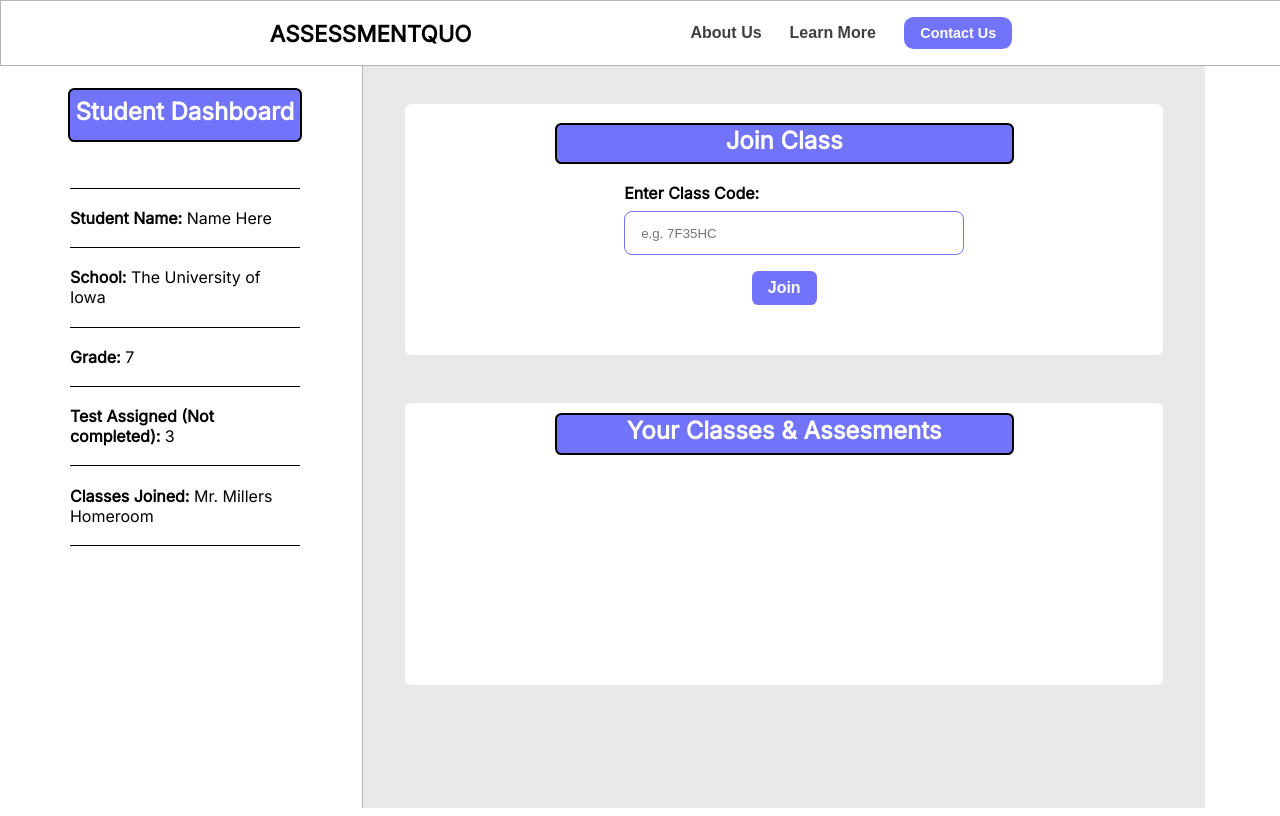
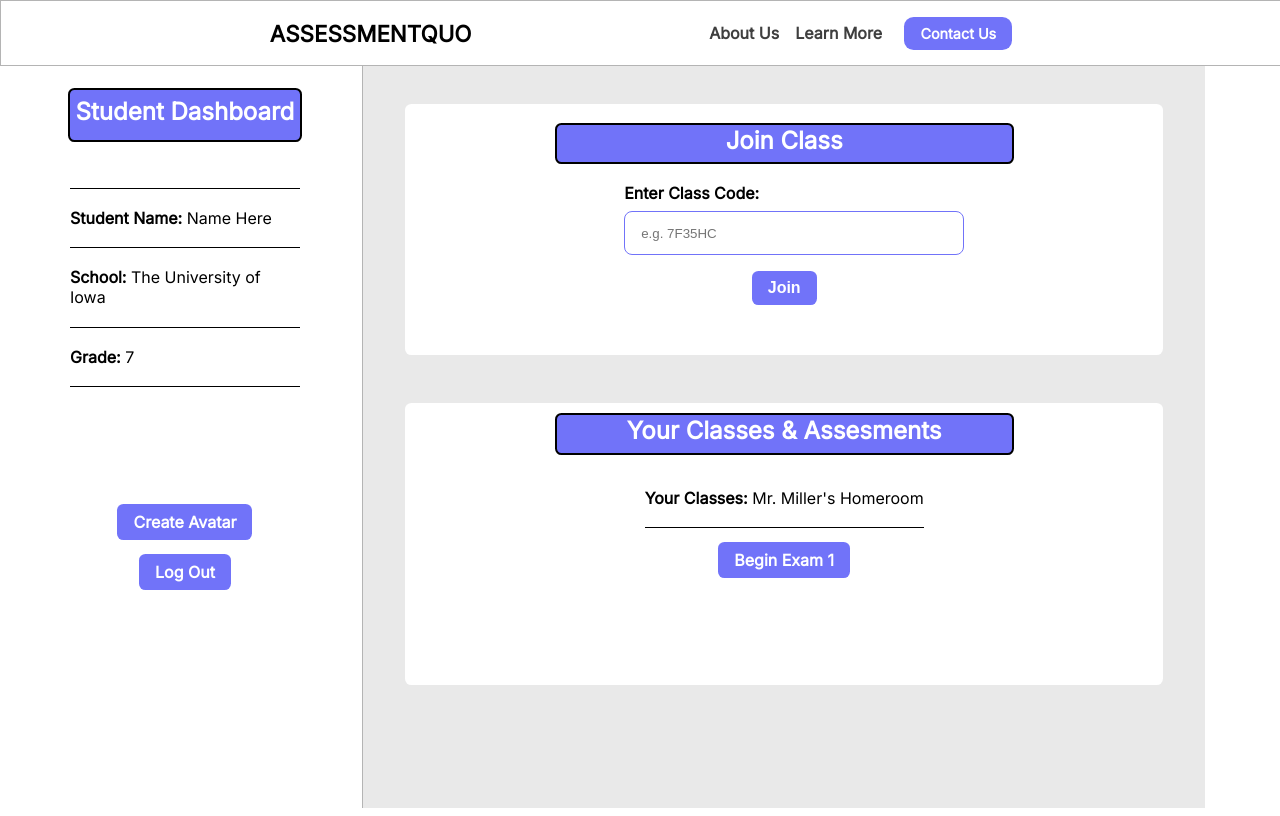
Before and after one commit to EvanCooke/AssessmentQuo-Project, a React (Create React App) app in the folder client/: page /dashboard in a window 1280 px wide. Both pictures are taken after a click on the button "Join". Built offline with nearby package versions, Linux system fonts and the light colour scheme.

Commit message:
demonstration ready

```diff
--- a/client/src/App.js
+++ b/client/src/App.js
@@ -16,7 +16,7 @@ function App() {
     return (
         <Router>
             <Routes>
-                <Route exact path="/" element={<LoginSignup/>} />
+                <Route exact path="/" element={<Homepage/>} />
                 <Route exact path="/login" element={<Login/>} />
                 <Route exact path="/dashboard" element={<Dashboard/>} />
                 <Route exact path="/student-home" element={<StudentHomepage/>} />
--- a/client/src/Components/Avatar/Avatar.jsx
+++ b/client/src/Components/Avatar/Avatar.jsx
@@ -1,4 +1,5 @@
 import React, { useState } from 'react';
+import { Link } from 'react-router-dom';
 import styles from './Avatar.module.css';
 
 // import assets/images
@@ -51,9 +52,9 @@ function Avatar() {
             <div className={styles.headerBar}>
                 <h2 className={styles.headerTitle}>ASSESSMENTQUO</h2>
                 <div>
-                    <button className={styles.button}>About Us</button>
-                    <button className={styles.button}>Learn More</button>
-                    <button className={styles.contactButton}>Contact Us</button>
+                    <Link to="/home" className={styles.button}>About Us</Link>
+                    <Link to="/home" className={styles.button}>Learn More</Link>
+                    <a href="mailto:evcooke@uiowa.edu" className={styles.contactButton}>Contact Us</a>
                 </div>
             </div>
             <div className={styles.container}>
@@ -88,7 +89,7 @@ function Avatar() {
                     </div>
                     <div className={styles.buttonContainer}>
                         <button className={styles.contactButton} onClick={() => handleResetClick()}>Reset</button>
-                        <button className={styles.contactButton}>Save</button>
+                        <Link to="/dashboard" className={styles.contactButton}>Save</Link>
                     </div>
 
                 </div>
--- a/client/src/Components/Avatar/Avatar.module.css
+++ b/client/src/Components/Avatar/Avatar.module.css
@@ -4,6 +4,7 @@
     align-items: center;
     height: 100vh;
     width: 100%;
+    font-family: 'Inter', sans-serif;
 }
 
 
--- a/client/src/Components/Dashboard/Dashboard.jsx
+++ b/client/src/Components/Dashboard/Dashboard.jsx
@@ -1,4 +1,5 @@
-import React from 'react';
+import React, { useState } from 'react';
+import { Link } from 'react-router-dom';
 import styles from './Dashboard.module.css';
 
 // import assets/images
@@ -6,14 +7,23 @@ import logo from '../Assets/assessmentquo-logo.png';
 import stars_background from '../Assets/stars-background.svg';
 
 function Dashboard() {
+
+    const [isJoined, setIsJoined] = useState(false);
+    const [classCode, setClassCode] = useState('');
+
+    const joinClass = () => {
+        setIsJoined(true);
+        setClassCode('');
+    };
+
     return (
         <div className={styles.dashboard}>
             <div className={styles.headerBar}>
                 <h2 className={styles.headerTitle}>ASSESSMENTQUO</h2>
                 <div>
-                    <button className={styles.button}>About Us</button>
-                    <button className={styles.button}>Learn More</button>
-                    <button className={styles.contactButton}>Contact Us</button>
+                    <Link to="/home" className={styles.button} >About Us</Link>
+                    <Link to="/home" className={styles.button} >Learn More</Link>
+                    <a href="mailto:evcooke@uiowa.edu" className={styles.contactButton}>Contact Us</a>
                 </div>
             </div>
             <div className={styles.leftContainer}>
@@ -26,10 +36,11 @@ function Dashboard() {
                         <div className={styles.infoItem}><b>Student Name:</b> Name Here</div>
                         <div className={styles.infoItem}><b>School:</b> The University of Iowa</div>
                         <div className={styles.infoItem}><b>Grade:</b> 7</div>
-                        <div className={styles.infoItem}><b>Test Assigned (Not completed):</b> 3</div>
-                        <div className={styles.infoItem}><b>Classes Joined:</b> Mr. Millers Homeroom</div>
+                        {/* <div className={styles.infoItem}><b>Test Assigned (Not completed):</b> 3</div> */}
+                        {/* <div className={styles.infoItem}><b>Classes Joined:</b> Mr. Millers Homeroom</div> */}
                         <div className={styles.logoutContainer}>
-                            <button className={styles.logoutButton}>Log Out</button>
+                            <Link to="/avatar" className={styles.createAvatarButton}>Create Avatar</Link>
+                            <Link to="/home" className={styles.logoutButton}>Log Out</Link>
                         </div>
                     </div>
                 </div>
@@ -42,10 +53,10 @@ function Dashboard() {
                         </div>
                         <div className={styles.inputContainer}>
                             <label for="ClassCode">Enter Class Code:</label>
-                            <input type="text" placeholder="e.g. 7F35HC" className={styles.classCodeInput}/>
+                            <input type="text" placeholder="e.g. 7F35HC" className={styles.classCodeInput} value={classCode} onChange={e => setClassCode(e.target.value)} />
                         </div>
                         <div className={styles.joinClassButtonContainer}>
-                            <button className={styles.joinClassButton}>Join</button>
+                            <button onClick={joinClass} className={styles.joinClassButton}>Join</button>
                         </div>
                     </div>
                 </div>
@@ -54,6 +65,14 @@ function Dashboard() {
                         <div className={styles.yourClassesTitleText}>
                             <p>Your Classes & Assesments</p>
                         </div>
+                        {isJoined && (
+                        <>
+                            <div className={styles.infoItem}><b>Your Classes:</b> Mr. Miller's Homeroom</div>
+                            <Link to="/test" className={styles.beginButton}>Begin Exam 1</Link>
+
+
+                        </>
+                        )}
                     </div>
                 </div>
             </div>
--- a/client/src/Components/Dashboard/Dashboard.module.css
+++ b/client/src/Components/Dashboard/Dashboard.module.css
@@ -107,9 +107,25 @@
 
 .logoutContainer {
     display: flex;
+    flex-direction: column;
     justify-content: center;
     align-items: center;
-    margin-top: 22rem;
+    margin-top: 50%;
+}
+
+.createAvatarButton{
+    background-color: #7173F9;
+    color: white;
+    border: none;
+    padding: .5rem 1rem;
+    text-align: center;
+    text-decoration: none;
+    font-size: 1rem;
+    font-weight: bold;
+    margin: 1% 1vh; /*might need to change vh unit */
+    cursor: pointer;
+    border-radius: .4rem;
+    margin-bottom: 5%;
 }
 
 .logoutButton {
@@ -262,3 +278,17 @@
     cursor: pointer;
     border-radius: .4rem;
 }
+
+.beginButton {
+    background-color: #7173F9;
+    color: white;
+    border: none;
+    padding: .5rem 1rem;
+    text-align: center;
+    text-decoration: none;
+    font-size: 1rem;
+    font-weight: bold;
+    cursor: pointer;
+    border-radius: .4rem;
+    margin-top: 3%;
+}
--- a/client/src/Components/TestPage/TestPage.jsx
+++ b/client/src/Components/TestPage/TestPage.jsx
@@ -1,4 +1,5 @@
-import React, { useState } from 'react';
+import React, { useState, useRef } from 'react';
+import { Link } from 'react-router-dom';
 import styles from './TestPage.module.css';
 
 // import assets/images
@@ -7,53 +8,68 @@ import stars_background from '../Assets/stars-background.svg';
 
 function TestPage() {
     const [selectedAnswer, setSelectedAnswer] = useState(null);
+    const [currentQuestionIndex, setCurrentQuestionIndex] = useState(0);
+    const missionRef = useRef(null);
+    const scrollToMission = () => missionRef.current.scrollIntoView({ behavior: 'smooth' });
+
 
     const handleAnswerClick = (answer) => {
         setSelectedAnswer(answer);
     }
+
+    const handleNextClick = () => {
+        setCurrentQuestionIndex(currentQuestionIndex + 1);
+        setSelectedAnswer(null);
+    };
+
+    const questions = [
+        {
+            text: 'What is the capital of Iowa?',
+            answers: ['Des Moines', 'Iowa City', 'Cedar Rapids', 'Davenport']
+        },
+        {
+            text: 'What animal is the University of Iowa\'s Mascot?',
+            answers: ['Lion', 'Fish', 'Hawk', 'Martian']
+        },
+        {
+            text: 'Did you enjoy this demonstration?',
+            answers: ['Yes', 'Definitely']
+        },
+    ];
 
     return (
         <div className={styles.testPage}>
              <div className={styles.headerBar}>
                 <h2 className={styles.headerTitle}>ASSESSMENTQUO</h2>
                 <div>
-                    <button className={styles.button}>About Us</button>
-                    <button className={styles.button}>Learn More</button>
-                    <button className={styles.contactButton}>Contact Us</button>
+                    <Link to="/home" className={styles.button} onClick={scrollToMission}>About Us</Link>
+                    <Link to="/home" className={styles.button} onClick={scrollToMission}>Learn More</Link>
+                    <a href="mailto:evcooke@uiowa.edu" className={styles.contactButton}>Contact Us</a>
                 </div>
             </div>
             <div className={styles.questionContainer}>
                 <div className={styles.questionBackground}>
                     <div className={styles.questionText}>
-                        <p>Question 1</p>
+                        <p>Question {currentQuestionIndex + 1}</p>
                     </div>
                     <div className={styles.question}>
-                        <p>What is the capital of Iowa?</p>
+                        <p>{questions[currentQuestionIndex].text}</p>
                     </div>
                     <div className={styles.answerContainer}>
-                    <button
-                            className={`${styles.answer} ${selectedAnswer === 'Des Moines' ? styles.selected : ''}`}
-                            onClick={() => handleAnswerClick('Des Moines')}>
-                            Des Moines
-                        </button>
-                        <button
-                            className={`${styles.answer} ${selectedAnswer === 'Iowa City' ? styles.selected : ''}`}
-                            onClick={() => handleAnswerClick('Iowa City')}>
-                            Iowa City
-                        </button>
-                        <button
-                            className={`${styles.answer} ${selectedAnswer === 'Cedar Rapids' ? styles.selected : ''}`}
-                            onClick={() => handleAnswerClick('Cedar Rapids')}>
-                            Cedar Rapids
-                        </button>
-                        <button
-                            className={`${styles.answer} ${selectedAnswer === 'Davenport' ? styles.selected : ''}`}
-                            onClick={() => handleAnswerClick('Davenport')}>
-                            Davenport
-                        </button>
+                        {questions[currentQuestionIndex].answers.map(answer => (
+                            <button
+                                className={`${styles.answer} ${selectedAnswer === answer ? styles.selected : ''}`}
+                                onClick={() => handleAnswerClick(answer)}>
+                                {answer}
+                            </button>
+                        ))}
                     </div>
                     <div className={styles.next}>
-                        <button className={styles.contactButton}>Next</button>
+                        {currentQuestionIndex === questions.length - 1 ? (
+                            <Link to="/dashboard" className={styles.nextButton}>Submit</Link>
+                        ) : (
+                            <button onClick={handleNextClick} className={styles.nextButton}>Next</button>
+                        )}
                     </div>
                 </div>
             </div>
```
Also changed, not shown: client/src/Components/TestPage/TestPage.module.css (+16 -0 lines).
